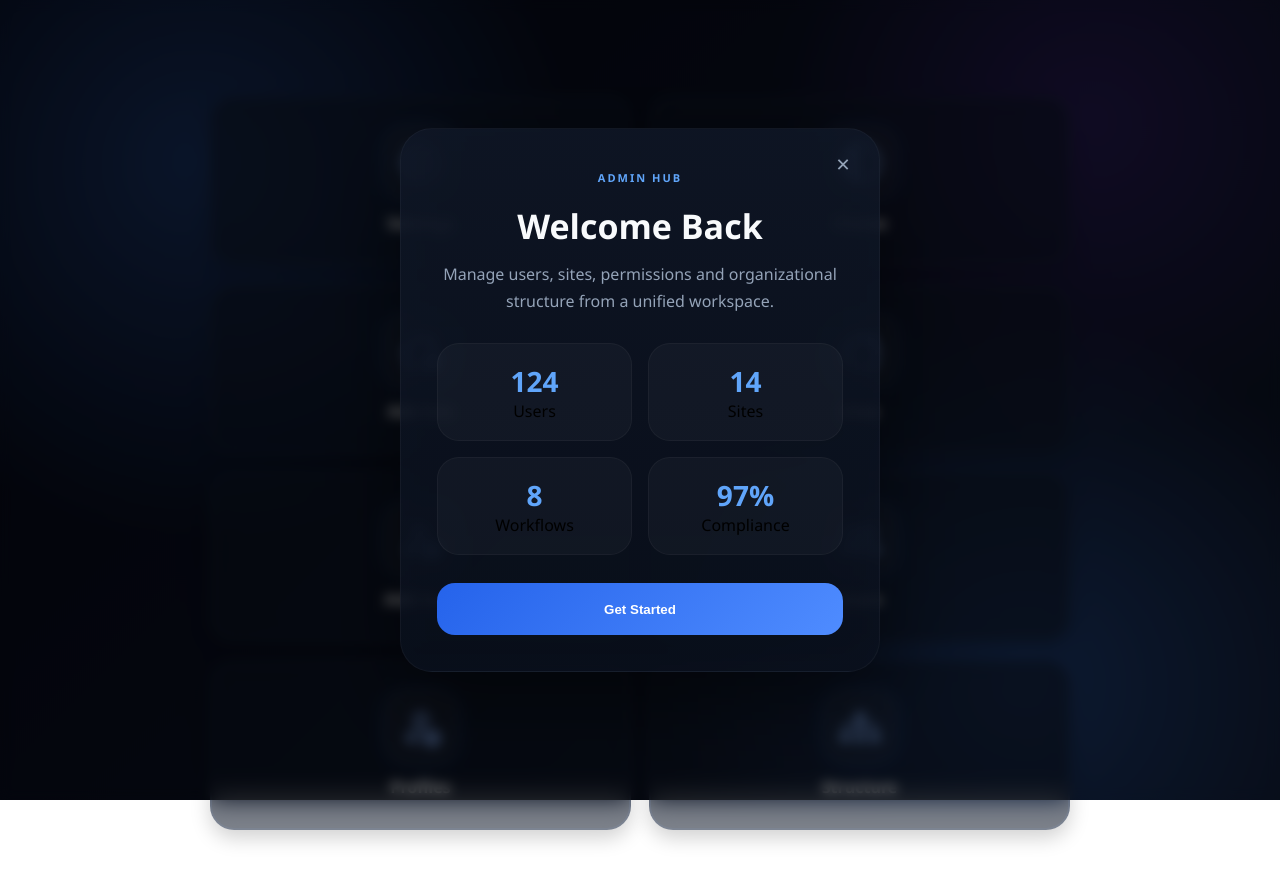
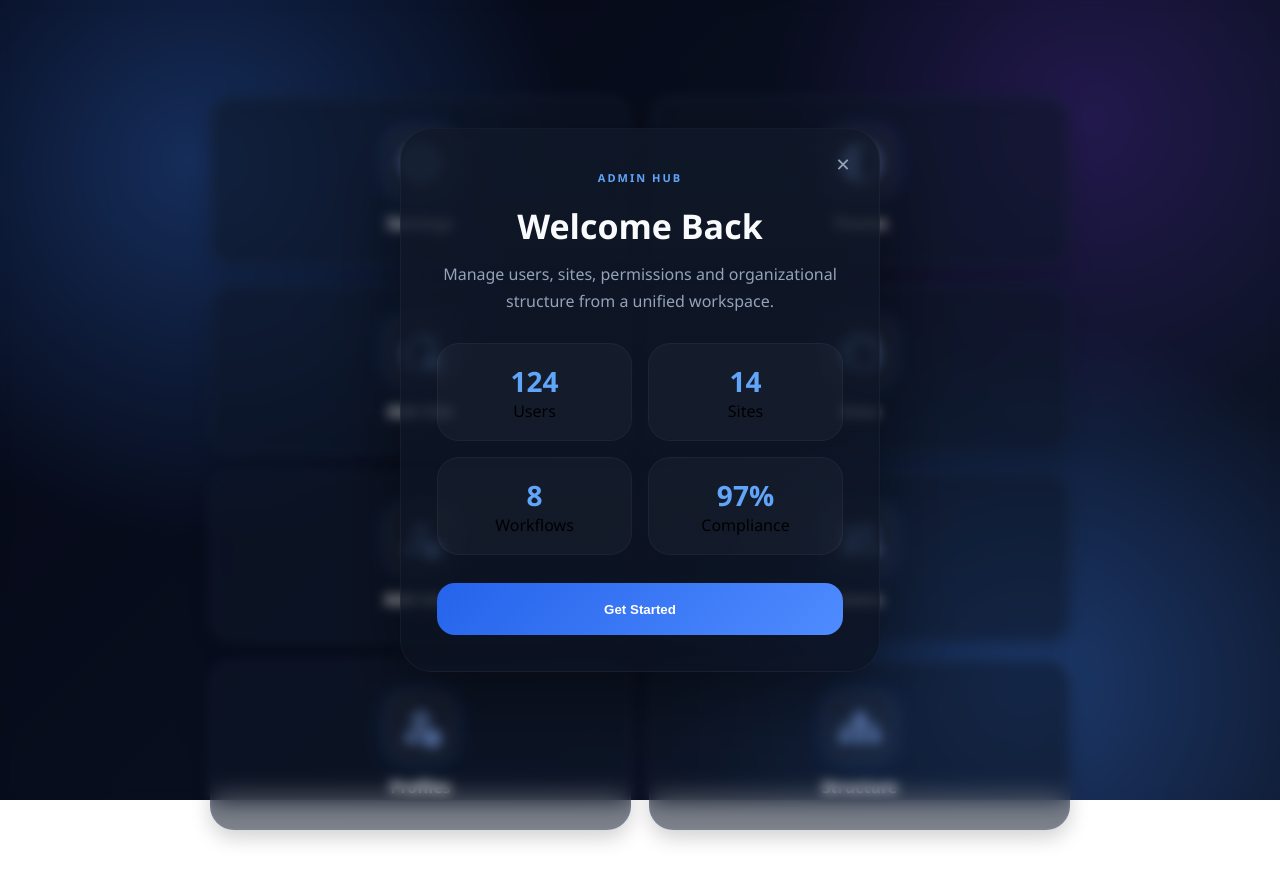
Before and after one commit to Rickexotic/UI, a plain HTML site: page index.html in a window 1280 px wide. Drawn offline with Linux system fonts and the light colour scheme.

Commit message:
Change background opacity in style.css

```diff
--- a/css/style.css
+++ b/css/style.css
@@ -558,7 +558,7 @@ input:checked + .slider::before{
     inset:0;
 
     background:
-        rgba(0,0,0,.55);
+        rgba(0,0,0,.01);
 
     backdrop-filter:blur(6px);
 
```
